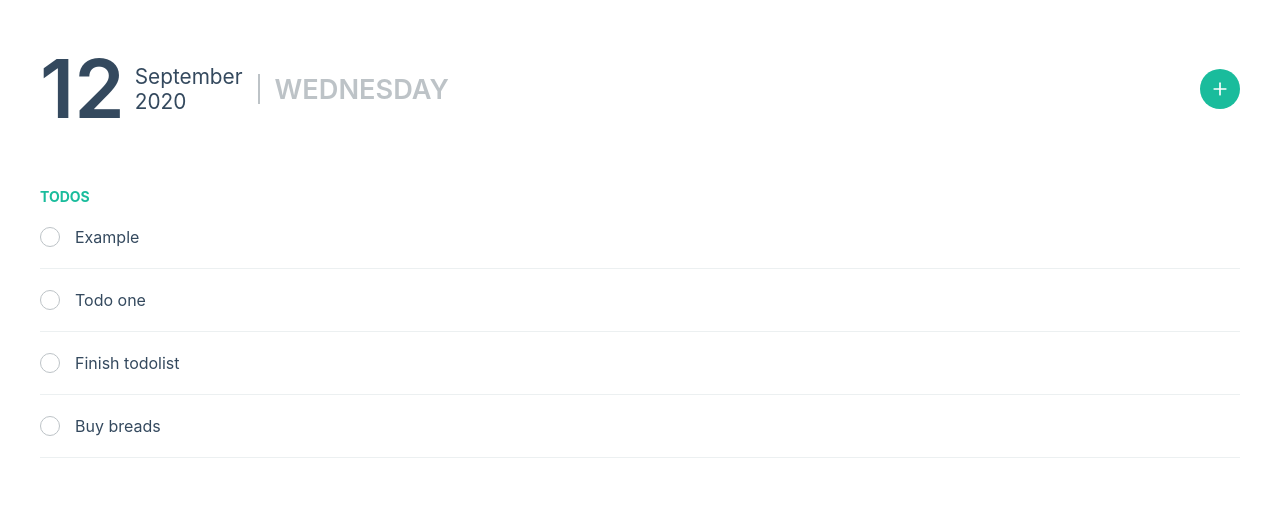
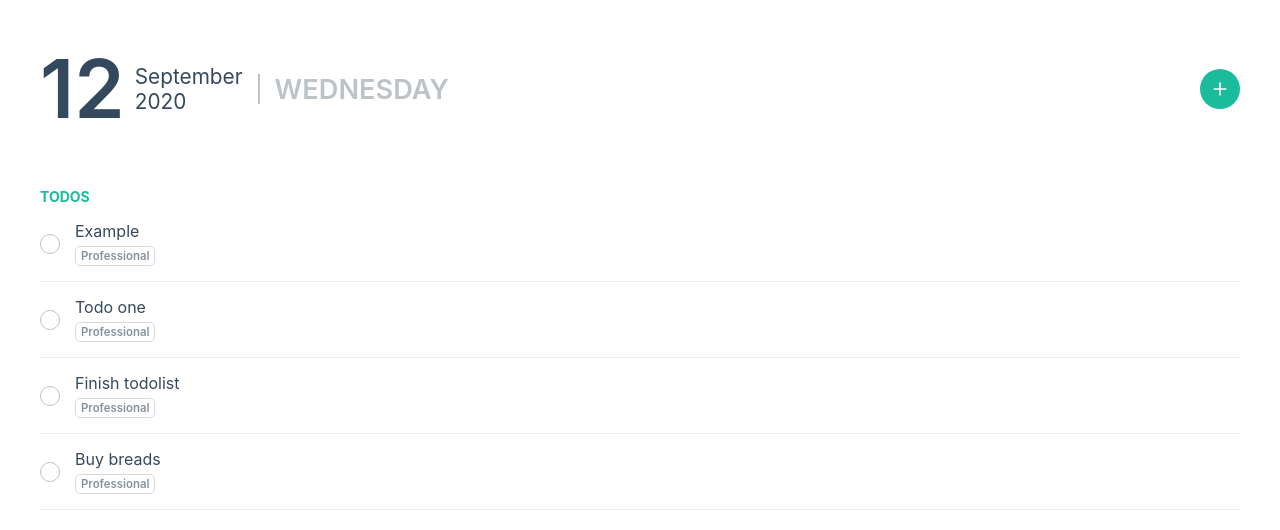
Before and after one commit to adilsonmandlate/todolist, a React (Create React App) app: page / in a window 1280 px wide. Shown: the top 530 px of the page. Built offline with nearby package versions, Linux system fonts and the light colour scheme.

Commit message:
feat: add todo label

```diff
--- a/src/pages/Home/components/Todo.js
+++ b/src/pages/Home/components/Todo.js
@@ -19,6 +19,7 @@ const Todo = ({ todo, late = false }) => {
       <div>
         <p className={styles.name}>{todo.name}</p>
         {late && <span className={styles.date}>{todo.date}</span>}
+        <span className={styles.label}>Professional</span>
       </div>
       <div className={styles.actions}>
         <span className={styles.editAction}>
--- a/src/pages/Home/styles/Todo.module.css
+++ b/src/pages/Home/styles/Todo.module.css
@@ -25,6 +25,18 @@
   text-transform: uppercase;
   color: var(--grey);
   font-size: calc(var(--text-size) - 4px);
+}
+
+.label {
+  border: 1px solid var(--grey);
+  font-weight: 600;
+  border-radius: 5px;
+  font-size: calc(var(--text-size) / 1.4);
+  margin-top: 5px;
+  display: inline-block;
+  padding: 2px 5px;
+  opacity: 0.6;
+  cursor: pointer;
 }
 
 .status {
```
